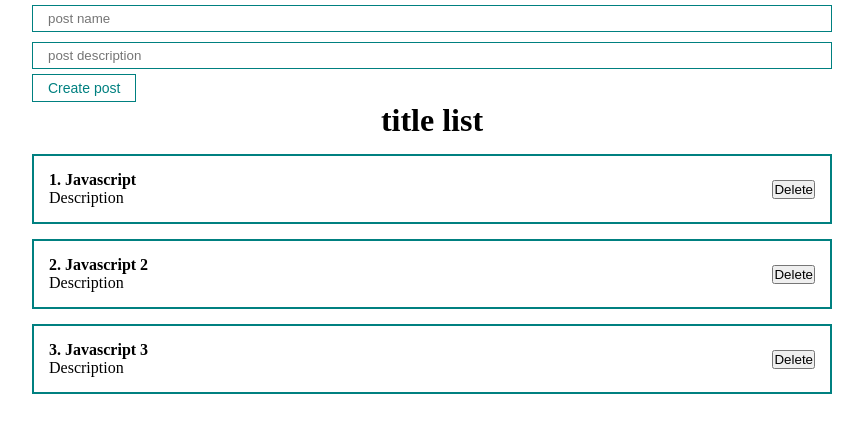
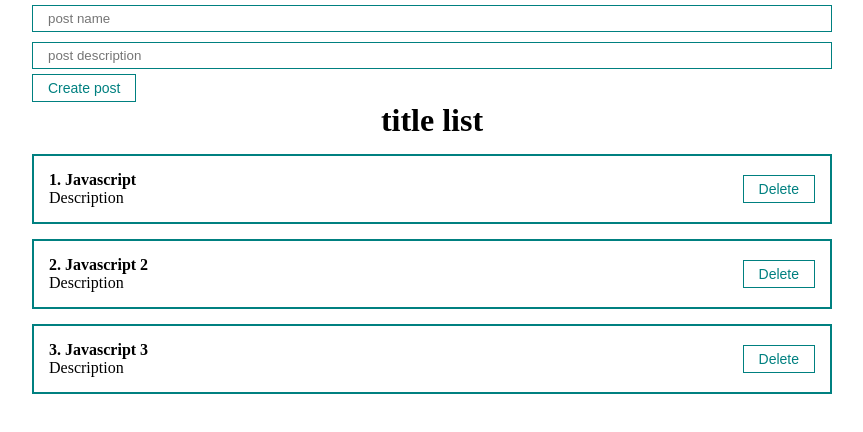
Before and after one commit to MrLait/react-theories, a React (Create React App) app in the folder src/react-js-fundamental-cource/: page / in a window 1280 px wide. Shown: the top 432 px of the page, without its empty margins (208-1071 px from the left). Built offline with nearby package versions, Linux system fonts and the light colour scheme; the HTML template or start-up script is replaced by a standard one.

Commit message:
callback delete

```diff
--- a/src/react-js-fundamental-cource/src/App.js
+++ b/src/react-js-fundamental-cource/src/App.js
@@ -39,11 +39,14 @@ function App() {
   const createPost = (newPost) => {
     setPosts([...posts, newPost])
   }
+  const removePost = (post) => {
+    setPosts(posts.filter(p => p.id !== post.id))
+  }
 
   return (
     <div className="App">
       <PostForm create={createPost} />
-      <PostList postList={posts} title="title list" />
+      <PostList remove={removePost} postList={posts} title="title list" />
     </div >
   );
 }
--- a/src/react-js-fundamental-cource/src/components/PostItem.jsx
+++ b/src/react-js-fundamental-cource/src/components/PostItem.jsx
@@ -1,7 +1,7 @@
 import React from "react";
+import MyButton from "./UI/button/MyButton";
 
 const PostItem = (props) => {
-
     return (
         <div>
             <div className='post'>
@@ -12,7 +12,7 @@ const PostItem = (props) => {
                     </div>
                 </div>
                 <div className='post__btns'>
-                    <button>Delete</button>
+                    <MyButton onClick={() => props.remove(props.post)}>Delete</MyButton>
                 </div>
             </div>
         </div>
--- a/src/react-js-fundamental-cource/src/components/PostList.jsx
+++ b/src/react-js-fundamental-cource/src/components/PostList.jsx
@@ -1,14 +1,14 @@
 import React from "react";
 import PostItem from "./PostItem";
 
-const PostList = (props) => {
+const PostList = (props, remove) => {
     const { postList, title } = props
     return (<div>
         <h1 style={{ textAlign: 'center' }}>
             {title}
         </h1>
         {postList.map((post, index) =>
-            <PostItem number={index + 1} post={post} key={post.id} />
+            <PostItem remove={props.remove} number={index + 1} post={post} key={post.id} />
         )}
     </div>
     )
```
